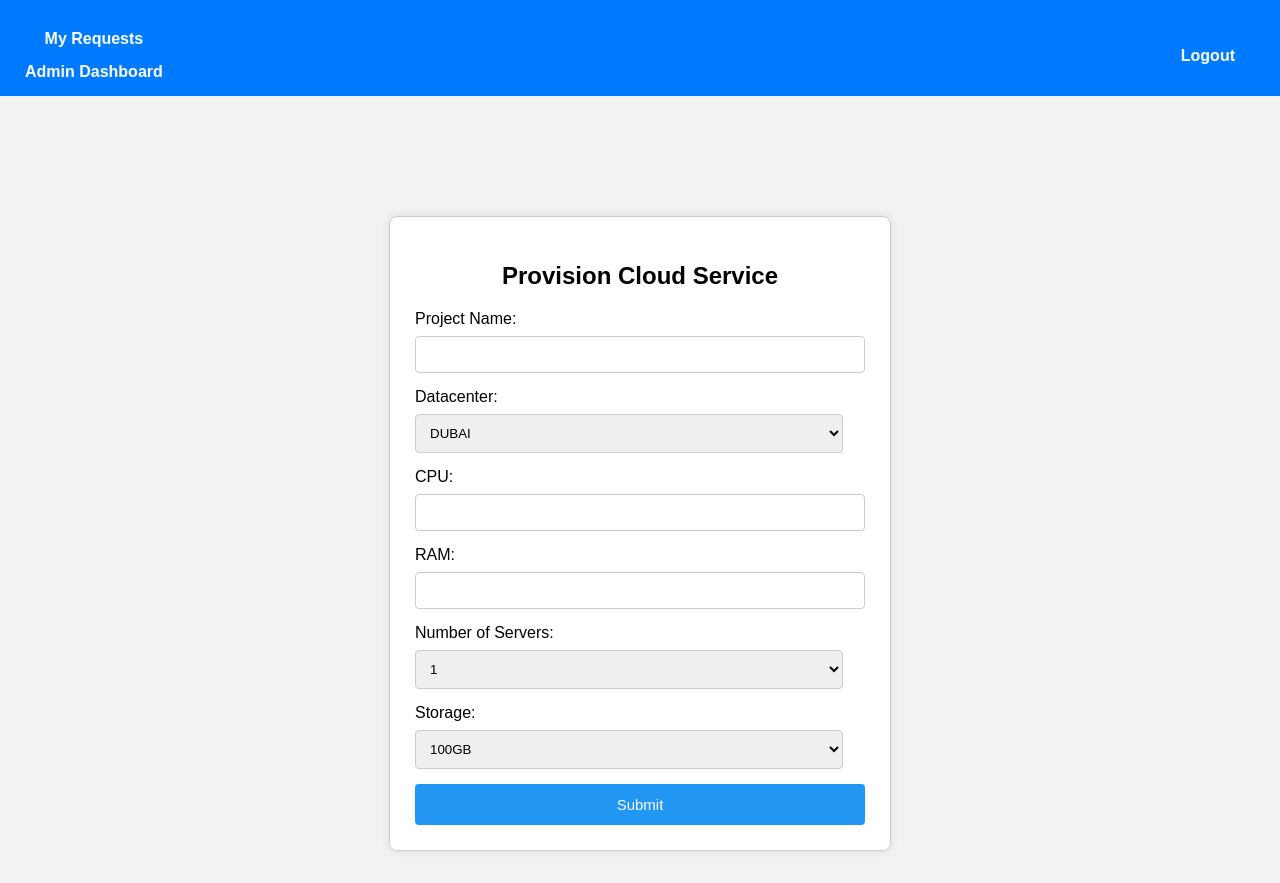
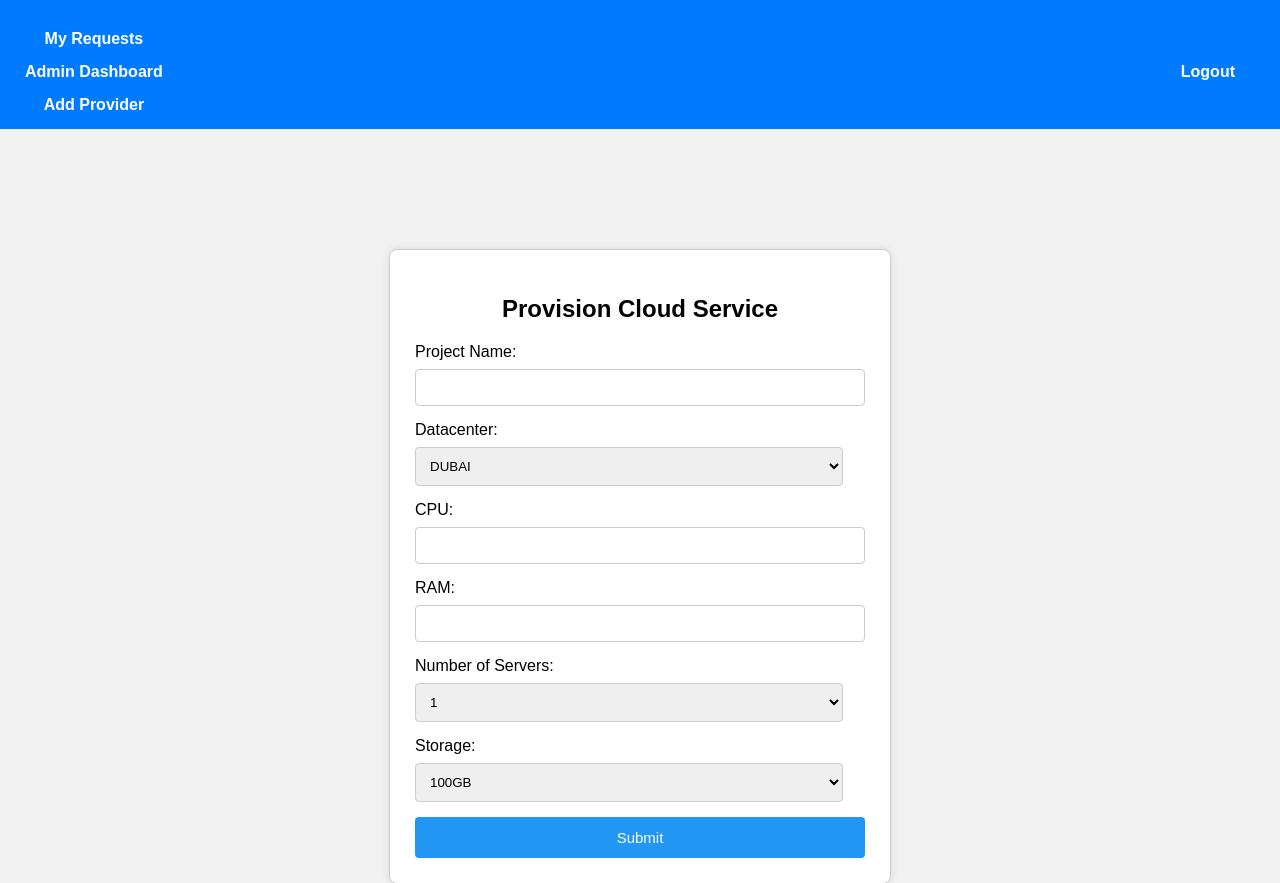
Before and after one commit to maverickkeypuncher/cloudapp, a Flask app: page /form in a window 1280 px wide. Shown: the top 883 px of the page. Before the commit the page ends 851 px from the top, so only its background shows below. Run offline with Flask 3, Linux system fonts and the light colour scheme; a user stored in the database is signed in.

Commit message:
providers form.html modified 19122025-2304

```diff
--- a/app/templates/form.html
+++ b/app/templates/form.html
@@ -125,6 +125,7 @@
             <a href="/requests">My Requests</a>
             {% if session.role == "admin" %}
             <a href="/admin/requests">Admin Dashboard</a>
+            <a href="/admin/providers">Add Provider</a>
             {% endif %}
         </div>
         <div>
```
